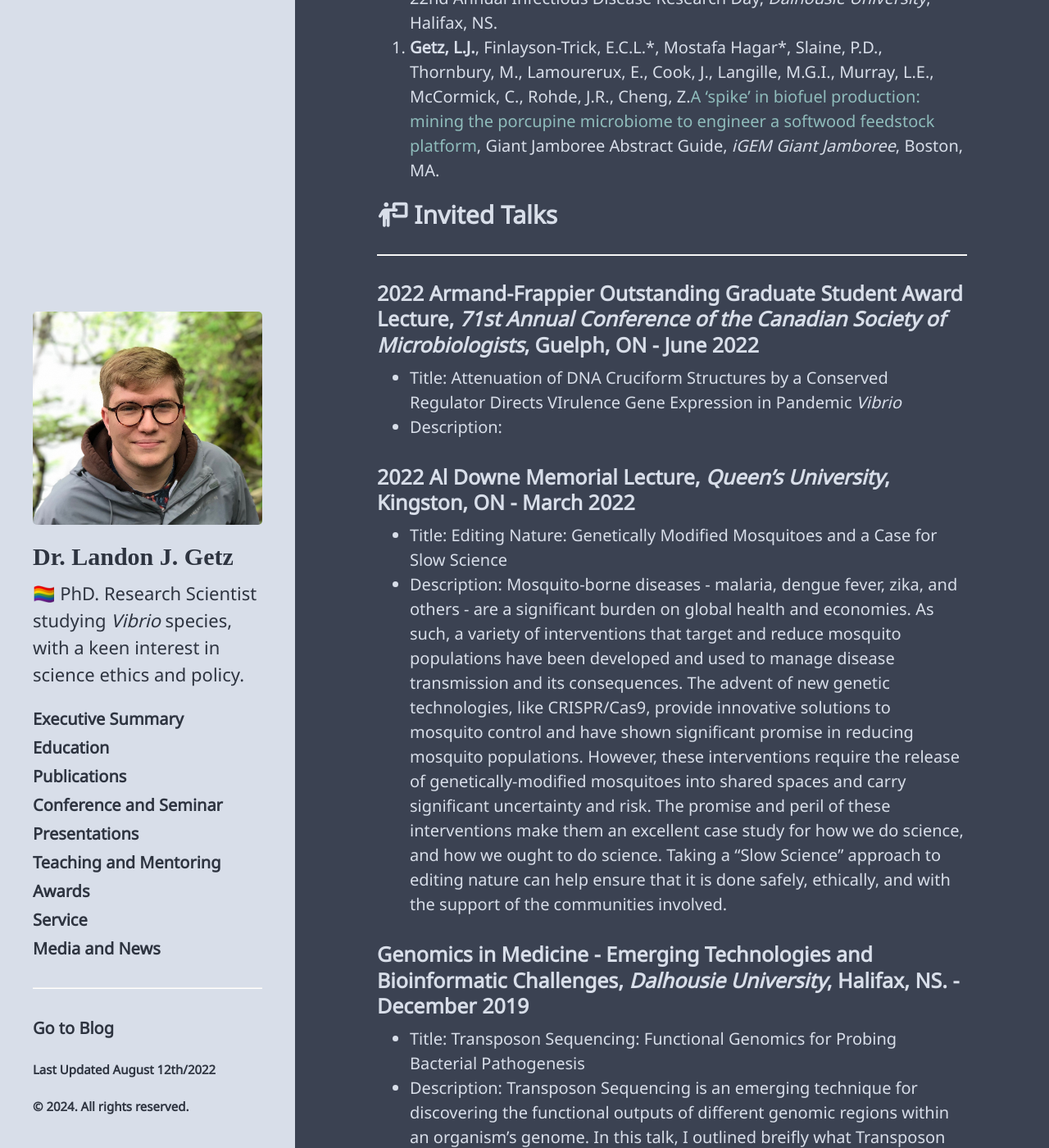
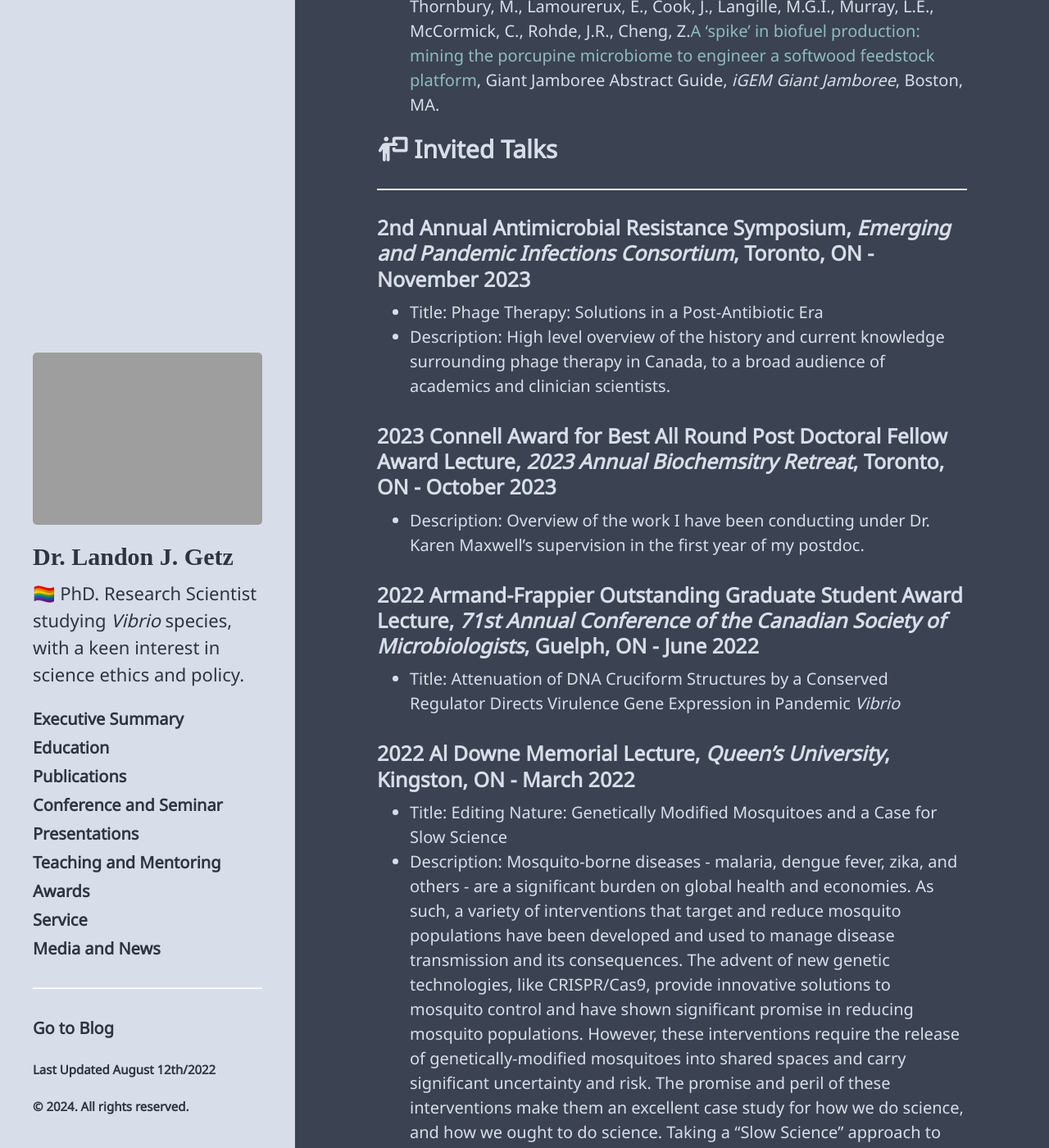
Before and after one commit to LandonGetz/landongetz.github.io, a Jekyll site: the page built from index.markdown, in a window 1280 px wide and 1400 px high, scrolled down 6654 px. Shown: the whole window at 82% size. Built offline with Jekyll 4.4.1, drawn with Linux system fonts in a browser that asks for light colours; nearby versions of some CDN libraries; a style sheet for code colours, icons or effects is not loaded; some of the changed text lies outside the part shown.

Commit message:
Partial Update - January 7th 2024

```diff
--- a/_includes/blog-sidebar.html
+++ b/_includes/blog-sidebar.html
@@ -1,7 +1,7 @@
 <div class="sidebar">
   <div class="container sidebar-sticky">
     <div>
-      <img src="{{ site.baseurl }}assets/images/IMG_2659.jpg">
+      <img src="{{ site.baseurl }}assets/images/profile.jpg">
     </div>
     <div class="sidebar-about">
       <h1>
@@ -12,7 +12,7 @@
 
     <nav class="sidebar-nav">
         <hr>
-	<a class="sidebar-nav-item" href="https://cv.landongetz.com">Go to CV</a>
+	<a class="sidebar-nav-item" href="https://www.landongetz.com">Go to CV</a>
 
       {% comment %}
         The code below dynamically generates a sidebar nav of pages with
--- a/_includes/post-sidebar.html
+++ b/_includes/post-sidebar.html
@@ -1,7 +1,7 @@
 <div class="sidebar">
   <div class="container sidebar-sticky">
     <div>
-      <img src="{{ site.baseurl }}assets/images/IMG_2659.jpg">
+      <img src="{{ site.baseurl }}assets/images/profile.jpg">
     </div>
     <div class="sidebar-about">
       <h1>
--- a/_includes/sidebar.html
+++ b/_includes/sidebar.html
@@ -1,7 +1,7 @@
 <div class="sidebar">
   <div class="container sidebar-sticky">
     <div>
-      <img src="{{ site.baseurl }}assets/images/IMG_2659.jpg">
+      <img src="{{ site.baseurl }}assets/images/profile.jpg">
     </div>
     <div class="sidebar-about">
       <h1>
--- a/index.markdown
+++ b/index.markdown
@@ -58,6 +51,7 @@
 
 **<sup>*</sup>Authors contributed equally to the work, <sup>#</sup>Corresponding Author.**
 
+0.   **Getz, L.J.**, Maxwell, K.L. (2023) Diverse anti-phage defences are widespread among prophages and mobile genetic elements. *Accepted at Annual Reviews of Virology.*
 0.   **Getz, L.J.**, Brown, J.M., Sobot, L., Chow, A., Mahendrarajah, J., Thomas, N.A.<sup>#</sup> (2023). [Attenuation of a DNA Cruciform by a Conserved Regulator Directs T3SS-1 mediated virulence in _Vibrio parahaemolyticus_](https://academic.oup.com/nar/advance-article/doi/10.1093/nar/gkad370/7157527). _Nucleic Acids Research_ DOI: [10.1093/nar/gkad370](https://doi.org/10.1093/nar/gkad370).
 0.   Kratzer, K.\*, **Getz, L.J.\***, Peterlini, T, Masson<sup>#</sup>, J-Y, Dellaire, G<sup>#</sup>. (2021) ["Addressing the dark matter of gene therapy: technical and ethical barriers to clinical application."](https://link.springer.com/article/10.1007/s00439-021-02272-5) _Human Genetics_. DOI: [10.1007/s00439-021-02272-5](https://doi.org/10.1007/s00439-021-02272-5)
 0.   **Getz, L.J.**, Dellaire, G.<sup>#</sup> (2020). ["Back to Basics: Application of the 4-principle approach to bioethics to heritable genome editing."](https://link.springer.com/article/10.1007/s11948-020-00226-0) _Science and Engineering Ethics_. DOI: [10.1007/s11948-020-00226-0](https://doi.org/10.1007/s11948-020-00226-0).
@@ -116,10 +110,16 @@
 ## <i class="fa-solid fa-person-chalkboard"></i> Invited Talks
 --------
 
+###   **2nd Annual Antimicrobial Resistance Symposium, _Emerging and Pandemic Infections Consortium_, Toronto, ON - November 2023**
+*   Title: Phage Therapy: Solutions in a Post-Antibiotic Era
+*   Description: High level overview of the history and current knowledge surrounding phage therapy in Canada, to a broad audience of academics and clinician scientists.
+
+###   2023 Connell Award for Best All Round Post Doctoral Fellow Award Lecture, _2023 Annual Biochemsitry Retreat_, Toronto, ON - October 2023
+*   Description: Overview of the work I have been conducting under Dr. Karen Maxwell's supervision in the first year of my postdoc.
+
 ###   **2022 Armand-Frappier Outstanding Graduate Student Award Lecture, _71st Annual Conference of the Canadian Society of Microbiologists_, Guelph, ON - June 2022**
 
-*   Title: Attenuation of DNA Cruciform Structures by a Conserved Regulator Directs VIrulence Gene Expression in Pandemic *Vibrio*
-*   Description:
+*   Title: Attenuation of DNA Cruciform Structures by a Conserved Regulator Directs Virulence Gene Expression in Pandemic *Vibrio*
 
 ###   **2022 Al Downe Memorial Lecture, _Queen's University_, Kingston, ON - March 2022**
 
@@ -318,6 +318,7 @@
 
 ## <i class="fa-solid fa-award"></i> Awards:
 -------
+*   2023 Connell Award for Best All Round Post Doctoral Fellow - Department of Biochemistry, University of Toronto - $500 Award
 *   2023 GSK EPIC Convergence Postdoctoral Fellowship in Antimicrobial Resistance (2 Years) - [EPIC](https://epic.utoronto.ca) - $120,000 CAD Award
 *   2023 CIHR Postdoctoral Fellowship (3 Years) - Canadian Institutes of Health Research - $120,000 CAD Award
 *   [2022 Design2Learn (D2L) Innovation Award in Teaching and Learning](/documents/STLHE_D2L-2022-Press-Release_FINAL.pdf) - STLHE - $3000 CAD Award to Team
@@ -359,6 +360,7 @@
 
 ### Scientific Peer Review:
 
+*   Reviewer at _Nature Reviews Genetics_, Springer-Nature, 2023 - Completed 1 Co-review with Dr. Maxwell
 *   Reviewer at _Microbiome_, Springer-Nature, 2022 - Completed 1 Review
 *   Reviewer at _Microbiome_, Springer-Nature, 2020 - Completed 2 Reviews
 *   Reviewer at _mSystems_, Springer-Nature, 2020 - Completed 2 Reviews
@@ -381,14 +383,20 @@
 
 ### Conference Planning
 
+*   2022 ID/CCfV Research Day
 *   2022 QAtCanSTEM Colloquium
+*   2021 Infectious Disease/Canadian Centre for Vaccinology (CCfV) Research Day
 *   2021 QAtCanSTEM Colloquium and Research Showcase (Remote via [Hopin](https://www.hopin.com))
 *   2020 QAtCanSTEM Colloquium (In-Person), Dalhousie University
 
 ### Governmental:
 
+*   **Youth Council Mentor, _Office of the Chief Science Advisor, Government of Canada._**
+    *   September 2023 to _Present_
+    *   Act as an advisor to the 2nd Youth Council of the Chief Science Advisor
+
 *   **Youth Council Member, _Office of the Chief Science Advisor, Government of Canada._**
-    *   February 2020 to _Present_
+    *   February 2020 to February 2023
     *   Act as a youth advisor to Canada's Chief Science Advisor on issues pertaining to my areas of expertise and those that are important to the Atlantic region
 
 ### Society:
@@ -397,9 +405,9 @@
     *   January 2022 - _Present_
 
 ### Institutional:
-
+*   **Founder, Pride in Microbiology Network.**
 *   **Founder, Queer Atlantic Canadian STEM.**
-    *   July 2019 - _Present_
+    *   July 2019 - September 2022
     *   QAtCanSTEM functions for three main objectives:
         1.  To build community for Queer folks in STEM across Atlantic Canada
         2.  To profile Queer folks in STEM across Atlantic Canada as a means to identify mentors and aid visibility
@@ -426,6 +434,7 @@
 ## <i class="fa-solid fa-radio"></i> Media
 -----
 
+*   [EPIC](https://epic.utoronto.ca/). [Landon J. Getz receives inaugural GSK EPIC Convergence Postdoctoral Fellowship in Antimicrobial Resistance](https://epic.utoronto.ca/landon-j-getz-receives-inaugural-gsk-epic-convergence-postdoctoral-fellowship-in-antimicrobial-resistance/). June 15th, 2023.
 *   [Dal News](https://www.dal.ca/news.html). [Making science a better place: Student‑led group expands efforts to create community for LGBTQ+ in STEM](https://www.dal.ca/news/2021/08/18/pride-stem.html). August 18th, 2021.
 *   [Dal News](https://www.dal.ca/news.html). [Excellence in education: Meet this year’s Dalhousie teaching award winners](https://www.dal.ca/news/2021/06/23/meet-this-year-s-dalhousie-teaching-award-winners.html)
 [](https://www.dal.ca/news/2021/06/23/meet-this-year-s-dalhousie-teaching-award-winners.html)*   [](https://www.dal.ca/news/2021/06/23/meet-this-year-s-dalhousie-teaching-award-winners.html)[Simcoe Reformer](https://www.simcoereformer.ca/). [Why deliberately infecting healthy young volunteers with COVID-19 virus can be done ethically.](https://www.simcoereformer.ca/health/why-its-ethical-to-deliberately-infect-healthy-young-volunteers-with-covid-19-virus-to-end-pandemic-sooner/wcm/00aee291-2352-4e50-b3f0-f03ab4933c2d?video_autoplay=true) October 22, 2020.
```
Also changed, not shown: other parts of index.markdown (+1 -8 lines).
